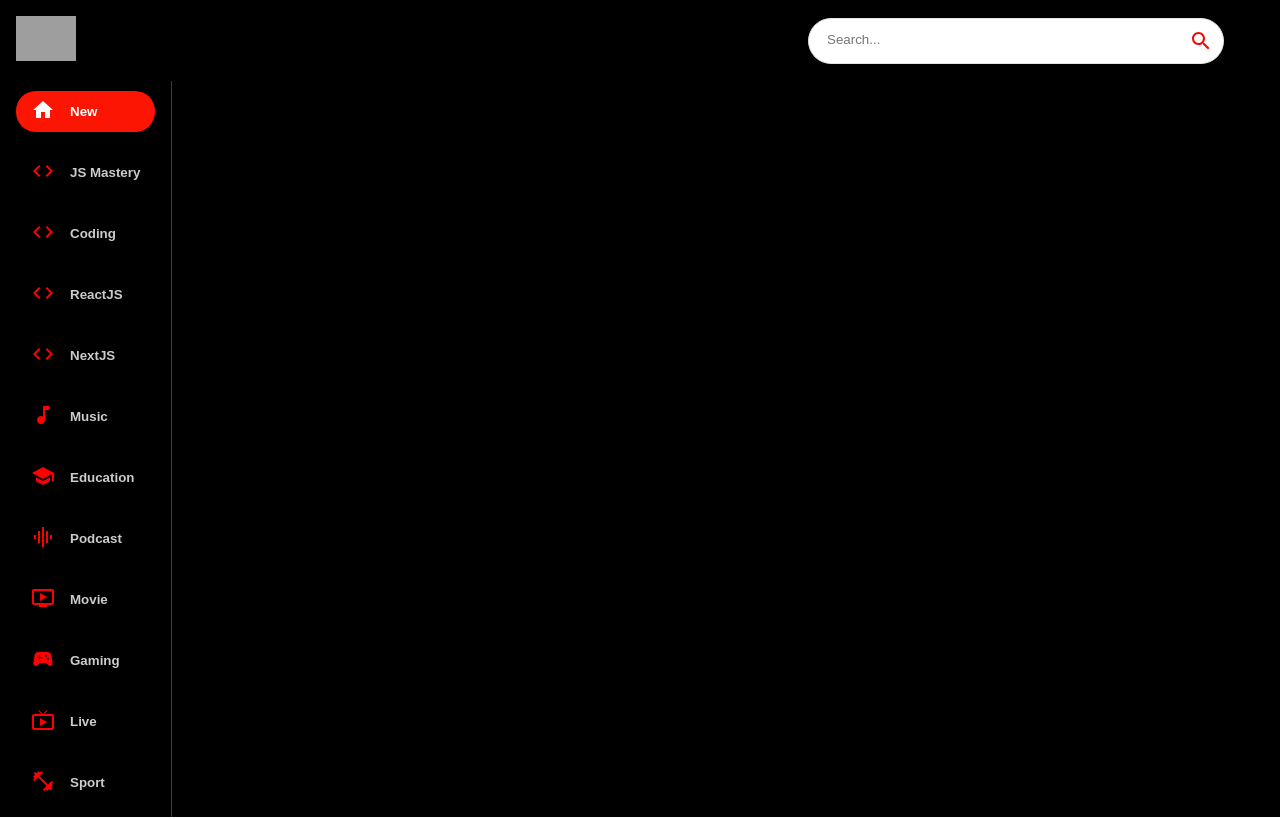
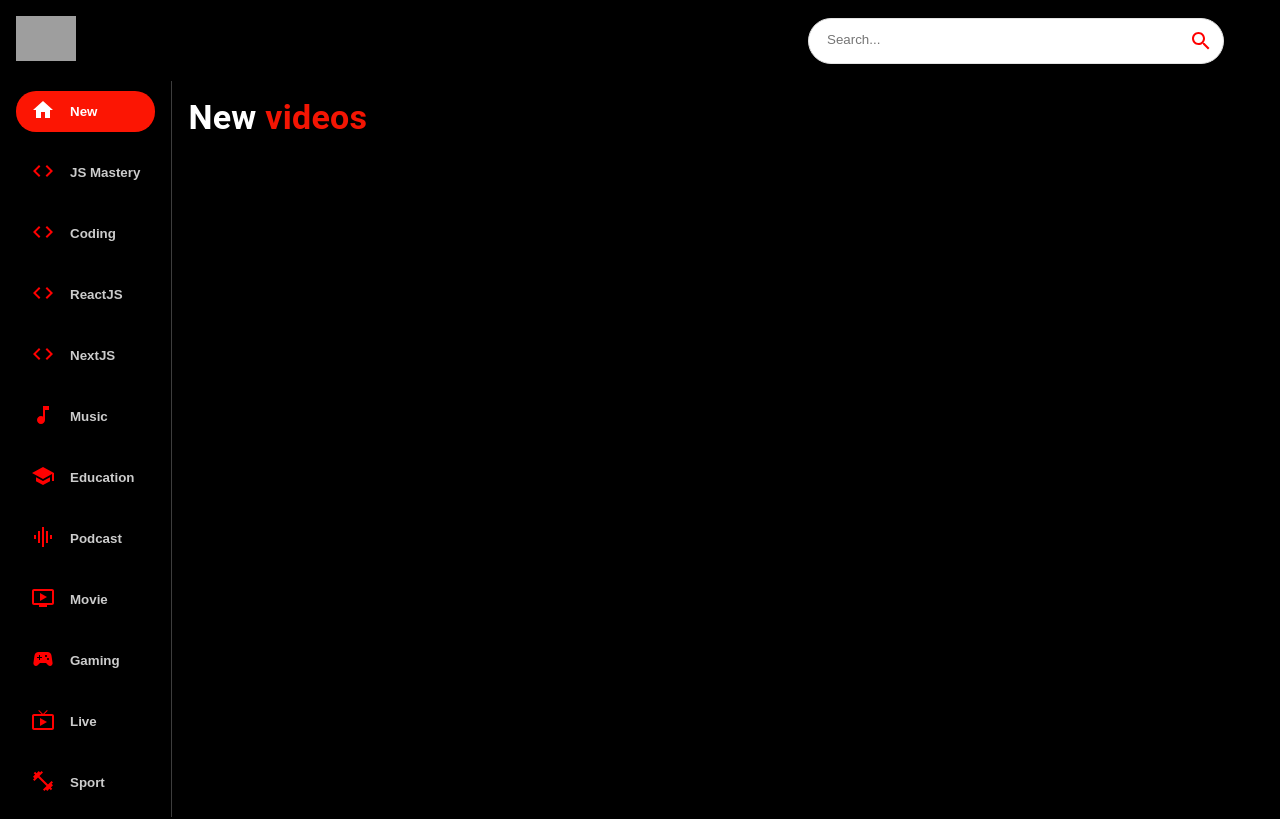
Before and after one commit to Felix-fale/youtube-clone, a React (Create React App) app: page / in a window 1280 px wide. Shown: the top 819 px of the page. Built offline with nearby package versions, Linux system fonts and the light colour scheme; grey boxes are pictures that could not be loaded; the HTML template or start-up script is replaced by a standard one.

Commit message:
feat: add Feed content

```diff
--- a/src/components/Feed.jsx
+++ b/src/components/Feed.jsx
@@ -1,6 +1,6 @@
 import React, { useState, useEffect } from 'react';
 import { Box, Stack, Typography } from '@mui/material';
-import Sidebar from './Sidebar';
+import {Sidebar, Videos} from './';
 
 function Feed(props) {
     return (
@@ -14,6 +14,17 @@
                     Copyright 2022 Fale
                 </Typography>
             </Box>
+
+            <Box p={2} sx={{overflowY: 'auto', height: '90vh', flex: 2
+            }}>
+                <Typography variant='h4'
+                fontWeight={'bold'} mb={2} sx={{color: 'white'}}
+                >
+                    New<span style={{color: '#f31503'}}> videos</span>
+                </Typography>
+
+                <Videos videos={[]} />
+            </Box>
         </Stack>
     );
 }
--- /dev/null
+++ b/src/components/Videos.jsx
@@ -0,0 +1,11 @@
+import React from 'react';
+
+function Videos(props) {
+    return (
+        <div>
+            Videos
+        </div>
+    );
+}
+
+export default Videos;
--- a/src/components/index.js
+++ b/src/components/index.js
@@ -5,3 +5,4 @@
 export {default as VideoDetail} from './VideoDetail'
 export {default as SearchBar} from './SearchBar'
 export {default as Sidebar} from './Sidebar'
+export {default as Videos} from './Videos'
```
